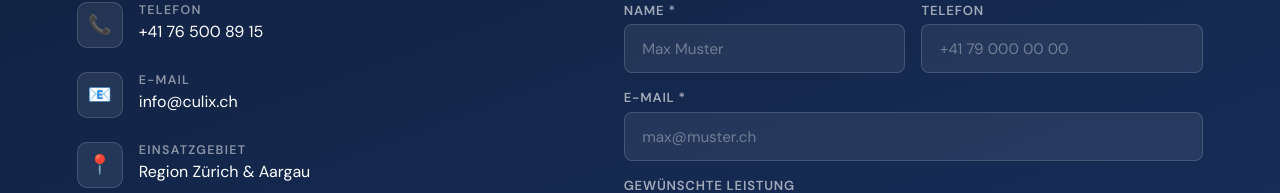
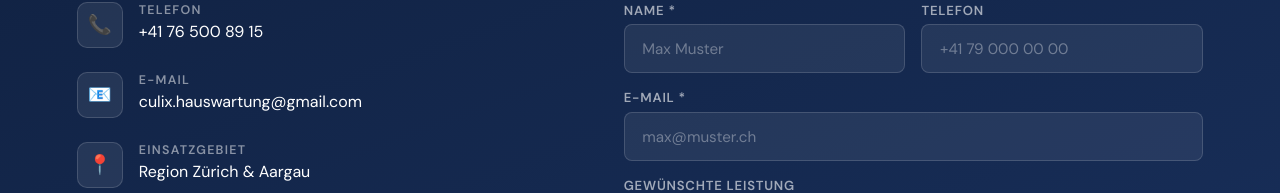
Before and after one commit to Bilaljun/culix-website, a plain HTML site: page index.html in a window 1280 px wide. Shown: the part 5157-5350 px from the top of the page. Drawn offline with nearby package versions, Linux system fonts and the light colour scheme.

Commit message:
Update index.html

```diff
--- a/index.html
+++ b/index.html
@@ -660,7 +660,7 @@
         <div class="kontakt-icon">📧</div>
         <div>
           <h4>E-Mail</h4>
-          <a href="mailto:info@culix.ch">info@culix.ch</a>
+          <a href="mailto:culix.hauswartung@gmail.com">culix.hauswartung@gmail.com</a>
         </div>
       </div>
       <div class="kontakt-item">
```
